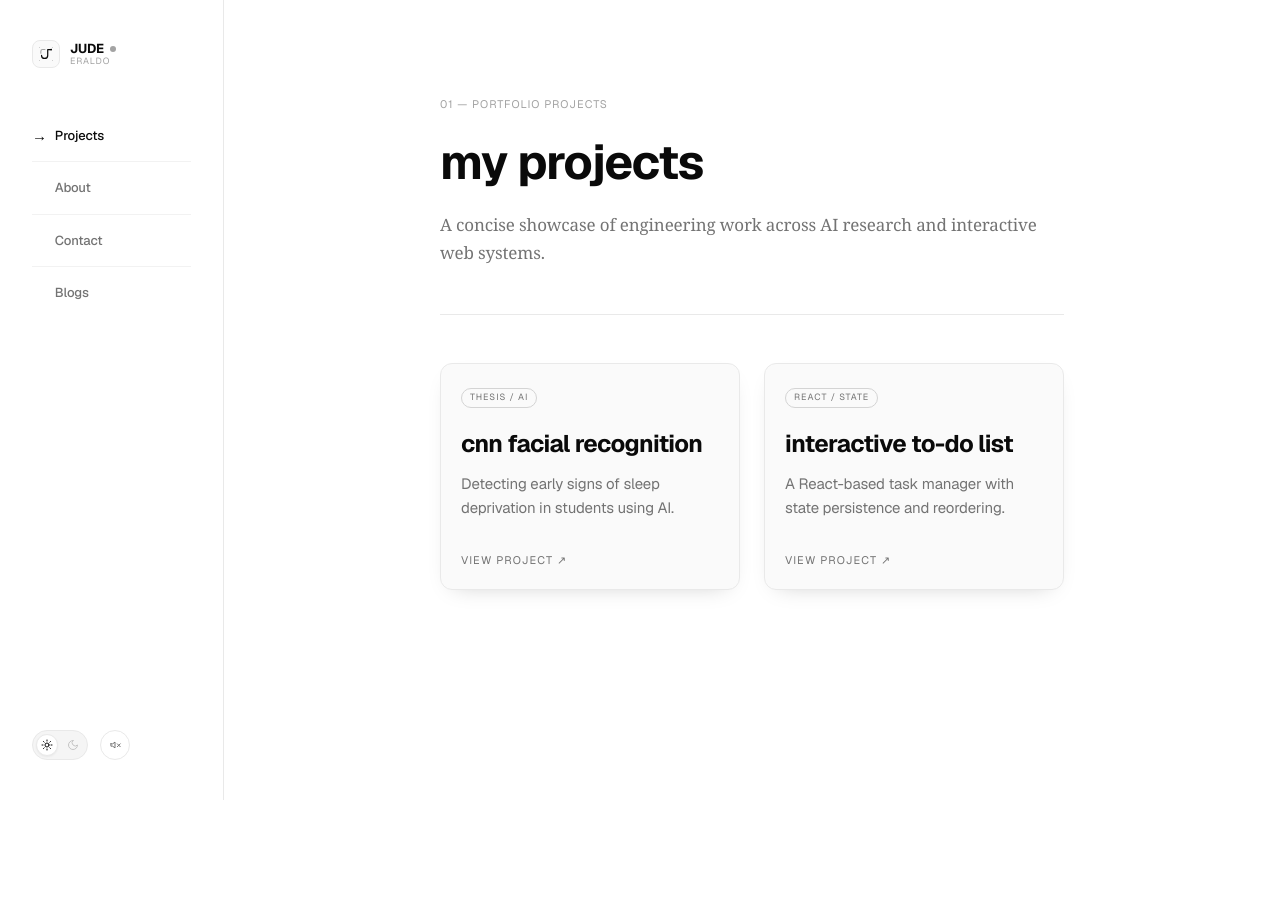
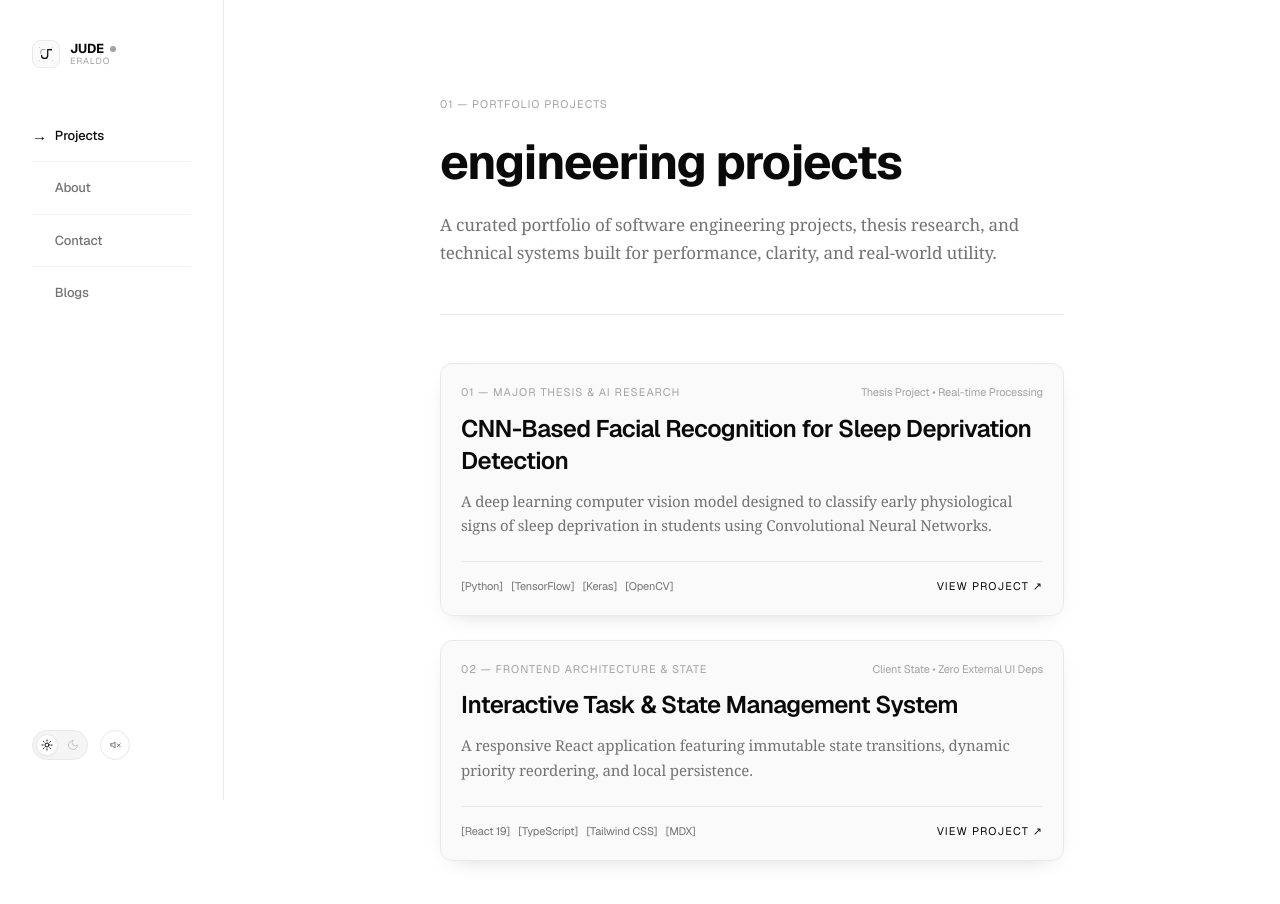
Before and after one commit to ChristianJudeEraldo/My-Portfolio, a Next.js app: page /projects in a window 1280 px wide. Shown: the top 904 px of the page. Before the commit the page ends 800 px from the top, so only its background shows below. Built offline with nearby package versions, Linux system fonts and the light colour scheme.

Commit message:
modified project section

```diff
--- a/app/page.tsx
+++ b/app/page.tsx
@@ -123,28 +123,47 @@ export default function Home() {
       <div className="bryl-hairline animate-fade-up stagger-5" />
 
       {/* Featured Work */}
-      <section className="animate-fade-up stagger-5 space-y-8">
-        <p className="bryl-label">04 &mdash; FEATURED WORK</p>
+      <section className="animate-fade-up stagger-5 space-y-6">
+        <div className="flex items-center justify-between">
+          <p className="bryl-label">04 &mdash; FEATURED WORK</p>
+          <Link
+            href="/projects"
+            className="font-mono text-[11px] uppercase tracking-widest text-(--gray-400) hover:text-(--ink) transition-colors"
+          >
+            All Projects ↗
+          </Link>
+        </div>
 
         <Link href="/projects/cnn-thesis" className="block group">
-          <article className="bryl-card overflow-hidden p-0 relative">
-            <div className="p-8 md:p-10 z-10 relative bg-linear-to-b from-transparent to-(--gray-50)">
-              <div className="flex flex-col items-start justify-between gap-6 md:flex-row md:items-end">
-                <div className="space-y-4 max-w-xl">
-                  <div className="flex items-center gap-3">
-                    <span className="bryl-pill">Major Thesis</span>
-                  </div>
-                  <h3 className="font-mono text-2xl font-bold tracking-tight lowercase text-(--ink) group-hover:underline decoration-(--gray-300) underline-offset-4">
-                    cnn-based facial recognition
-                  </h3>
-                  <p className="text-[15px] leading-relaxed text-(--gray-500) font-serif">
-                    A deep learning system designed to detect early signs of sleep deprivation in students
-                    using Convolutional Neural Networks.
-                  </p>
+          <article className="bryl-card p-6 sm:p-8 relative overflow-hidden transition-all duration-300">
+            <div className="space-y-4">
+              <div className="flex flex-wrap items-center justify-between gap-2">
+                <span className="bryl-label text-[11px]">
+                  01 &mdash; MAJOR THESIS & AI RESEARCH
+                </span>
+                <span className="font-mono text-[11px] text-(--gray-400)">
+                  Python &middot; TensorFlow &middot; Next.js
+                </span>
+              </div>
+
+              <h3 className="text-xl sm:text-2xl font-semibold tracking-tight text-(--ink) group-hover:text-(--gray-700) dark:group-hover:text-(--gray-300) transition-colors">
+                CNN-Based Facial Recognition for Sleep Deprivation Detection
+              </h3>
+
+              <p className="text-[15px] leading-relaxed text-(--gray-500) font-serif max-w-2xl">
+                A deep learning computer vision system designed to detect early physiological signs of sleep
+                deprivation in students using Convolutional Neural Networks and facial feature analysis.
+              </p>
+
+              <div className="pt-4 flex flex-wrap items-center justify-between gap-4 border-t border-(--gray-200) mt-6">
+                <div className="flex flex-wrap gap-2">
+                  <span className="font-mono text-[11px] text-(--gray-500)">[ Computer Vision ]</span>
+                  <span className="font-mono text-[11px] text-(--gray-500)">[ Neural Networks ]</span>
+                  <span className="font-mono text-[11px] text-(--gray-500)">[ Next.js 16 ]</span>
                 </div>
-                <div className="font-mono text-[11px] uppercase tracking-widest text-(--gray-500) group-hover:text-(--ink) transition-colors">
+                <span className="font-mono text-[11px] uppercase tracking-widest text-(--ink) flex items-center gap-1 group-hover:translate-x-0.5 transition-transform">
                   Read Case Study ↗
-                </div>
+                </span>
               </div>
             </div>
           </article>
--- a/app/projects/cnn-thesis/page.mdx
+++ b/app/projects/cnn-thesis/page.mdx
@@ -1,20 +1,30 @@
-# cnn facial recognition thesis
+# CNN-Based Facial Recognition for Sleep Deprivation Detection
 
-This project focuses on detecting early signs of sleep deprivation in students.
+An undergraduate Computer Engineering thesis applying deep learning and computer vision to classify physiological markers of fatigue and sleep deprivation in students.
 
-## Tech Stack
-- Python (TensorFlow/Keras)
-- Next.js 16
-- Tailwind v4
+---
 
-> [!TIP]
-> This is a blockquote in MDX!
+## Project Overview
 
-You can even use your ModeToggle here:
+Sleep deprivation directly affects cognitive focus, physical reaction time, and academic performance. This project explores automated detection of fatigue through real-time facial feature extraction and deep convolutional neural networks.
+
+## Technical Architecture & Methodology
+
+- **Data Pipeline & Preprocessing**: Facial landmarks and ocular region extraction with OpenCV and MediaPipe.
+- **Model Architecture**: Convolutional Neural Network (CNN) pipeline implemented in TensorFlow/Keras for multi-class fatigue classification (alert, moderately fatigued, sleep-deprived).
+- **Inference & UI**: Lightweight inference dashboard built with Next.js and Tailwind CSS for real-time telemetry and logging.
+
+## Core Toolchain
+- **Deep Learning**: Python, TensorFlow, Keras
+- **Computer Vision**: OpenCV, MediaPipe
+- **Application & Dashboard**: Next.js 16, TypeScript, Tailwind CSS
+
+---
 
 import { ModeToggle } from "@/components/mode-toggle"
 
-<div className="bryl-card my-10 p-8 flex flex-col items-center justify-center">
-  <p className="bryl-label mb-6">Test the theme directly in this project log:</p>
+<div className="bryl-card my-10 p-8 flex flex-col items-center justify-center text-center space-y-4">
+  <p className="bryl-label">Interactive Interface Verification</p>
+  <p className="text-[14px] text-(--gray-500) font-serif max-w-md">Toggle themes to inspect how telemetry and data readouts adapt across high-contrast monochrome states.</p>
   <ModeToggle />
 </div>
--- a/app/projects/page.tsx
+++ b/app/projects/page.tsx
@@ -3,16 +3,20 @@ import Link from "next/link"
 export default function ProjectsPage() {
   const projects = [
     {
-      title: "CNN Facial Recognition",
-      description: "Detecting early signs of sleep deprivation in students using AI.",
+      category: "01 — Major Thesis & AI Research",
+      title: "CNN-Based Facial Recognition for Sleep Deprivation Detection",
+      description: "A deep learning computer vision model designed to classify early physiological signs of sleep deprivation in students using Convolutional Neural Networks.",
       link: "/projects/cnn-thesis",
-      tag: "Thesis / AI"
+      stack: ["Python", "TensorFlow", "Keras", "OpenCV"],
+      highlights: "Thesis Project • Real-time Processing"
     },
     {
-      title: "Interactive To-Do List",
-      description: "A React-based task manager with state persistence and reordering.",
+      category: "02 — Frontend Architecture & State",
+      title: "Interactive Task & State Management System",
+      description: "A responsive React application featuring immutable state transitions, dynamic priority reordering, and local persistence.",
       link: "/projects/todo",
-      tag: "React / State"
+      stack: ["React 19", "TypeScript", "Tailwind CSS", "MDX"],
+      highlights: "Client State • Zero External UI Deps"
     }
   ]
 
@@ -20,33 +24,53 @@ export default function ProjectsPage() {
     <div className="space-y-12 pb-20 pt-8 animate-fade-up stagger-1">
       <div className="space-y-6">
         <p className="bryl-label">01 &mdash; PORTFOLIO PROJECTS</p>
-        <h1 className="font-mono text-4xl sm:text-5xl font-bold tracking-tight lowercase leading-[1.05] max-w-2xl text-[var(--ink)]">
-          my projects
+        <h1 className="font-mono text-4xl sm:text-5xl font-bold tracking-tight lowercase leading-[1.05] max-w-2xl text-(--ink)">
+          engineering projects
         </h1>
-        <p className="max-w-2xl text-[17px] font-serif leading-relaxed text-[var(--gray-500)]">
-          A concise showcase of engineering work across AI research and interactive web systems.
+        <p className="max-w-2xl text-[17px] font-serif leading-relaxed text-(--gray-500)">
+          A curated portfolio of software engineering projects, thesis research, and technical systems built for performance, clarity, and real-world utility.
         </p>
       </div>
 
       <div className="bryl-hairline animate-fade-up stagger-2" />
 
-      <div className="grid grid-cols-1 gap-6 md:grid-cols-2 animate-fade-up stagger-3">
+      <div className="grid grid-cols-1 gap-6 animate-fade-up stagger-3">
         {projects.map((project) => (
-          <Link key={project.link} href={project.link} className="group">
-            <article className="bryl-card h-full flex flex-col justify-between">
-              <div>
-                <span className="bryl-pill">
-                  {project.tag}
-                </span>
-                <h3 className="mt-5 font-mono text-2xl font-bold tracking-tight lowercase text-[var(--ink)] group-hover:underline decoration-[var(--gray-300)] underline-offset-4">
+          <Link key={project.link} href={project.link} className="block group">
+            <article className="bryl-card p-6 sm:p-7 flex flex-col justify-between space-y-6 transition-all duration-300">
+              <div className="space-y-3">
+                <div className="flex flex-wrap items-center justify-between gap-2">
+                  <span className="bryl-label text-[11px]">
+                    {project.category}
+                  </span>
+                  <span className="font-mono text-[11px] text-(--gray-400)">
+                    {project.highlights}
+                  </span>
+                </div>
+
+                <h2 className="text-xl sm:text-2xl font-semibold tracking-tight text-(--ink) group-hover:text-(--gray-700) dark:group-hover:text-(--gray-300) transition-colors">
                   {project.title}
-                </h3>
-                <p className="mt-3 text-[15px] leading-relaxed text-[var(--gray-500)]">
+                </h2>
+
+                <p className="text-[15px] leading-relaxed text-(--gray-500) font-serif">
                   {project.description}
                 </p>
               </div>
-              <div className="mt-8 font-mono text-[11px] uppercase tracking-widest text-[var(--gray-500)] group-hover:text-[var(--ink)] transition-colors">
-                View Project ↗
+
+              <div className="flex flex-wrap items-center justify-between gap-4 pt-4 border-t border-(--gray-200)">
+                <div className="flex flex-wrap gap-2">
+                  {project.stack.map((tech) => (
+                    <span
+                      key={tech}
+                      className="font-mono text-[11px] text-(--gray-500)"
+                    >
+                      [{tech}]
+                    </span>
+                  ))}
+                </div>
+                <span className="font-mono text-[11px] uppercase tracking-widest text-(--ink) flex items-center gap-1 group-hover:translate-x-0.5 transition-transform">
+                  View Project ↗
+                </span>
               </div>
             </article>
           </Link>
--- a/app/projects/todo/page.mdx
+++ b/app/projects/todo/page.mdx
@@ -1,14 +1,16 @@
-# interactive to-do list
+# Interactive Task & State Management System
 
-This project was developed to practice React State management and dynamic array manipulation.
+A focused engineering study on immutable state transitions, dynamic list reordering, and client-side storage persistence in React 19.
 
-## Learning Objectives:
-- Implementing useState for dynamic lists.
-- Handling user input and event listeners.
-- Logical task reordering (Move Up/Down).
+---
 
-## Live Demo
-You can interact with the component directly below:
+## Architectural Objectives
+
+- **Predictable State Transitions**: Structured array manipulation with pure functional updater patterns.
+- **Dynamic Task Prioritization**: Real-time positional reordering (Move Up / Move Down) with index boundary guards.
+- **Persistent Storage**: Local storage synchronization with fallback initialization.
+
+## Live Component Demonstration
 
 import { TodoList } from "@/components/todo-list"
 
@@ -17,4 +19,4 @@ import { TodoList } from "@/components/todo-list"
 </div>
 
 ---
-*Created as part of my Computer Engineering Portfolio studies.*
+*Developed as part of the Computer Engineering Software Architecture portfolio.*
```
